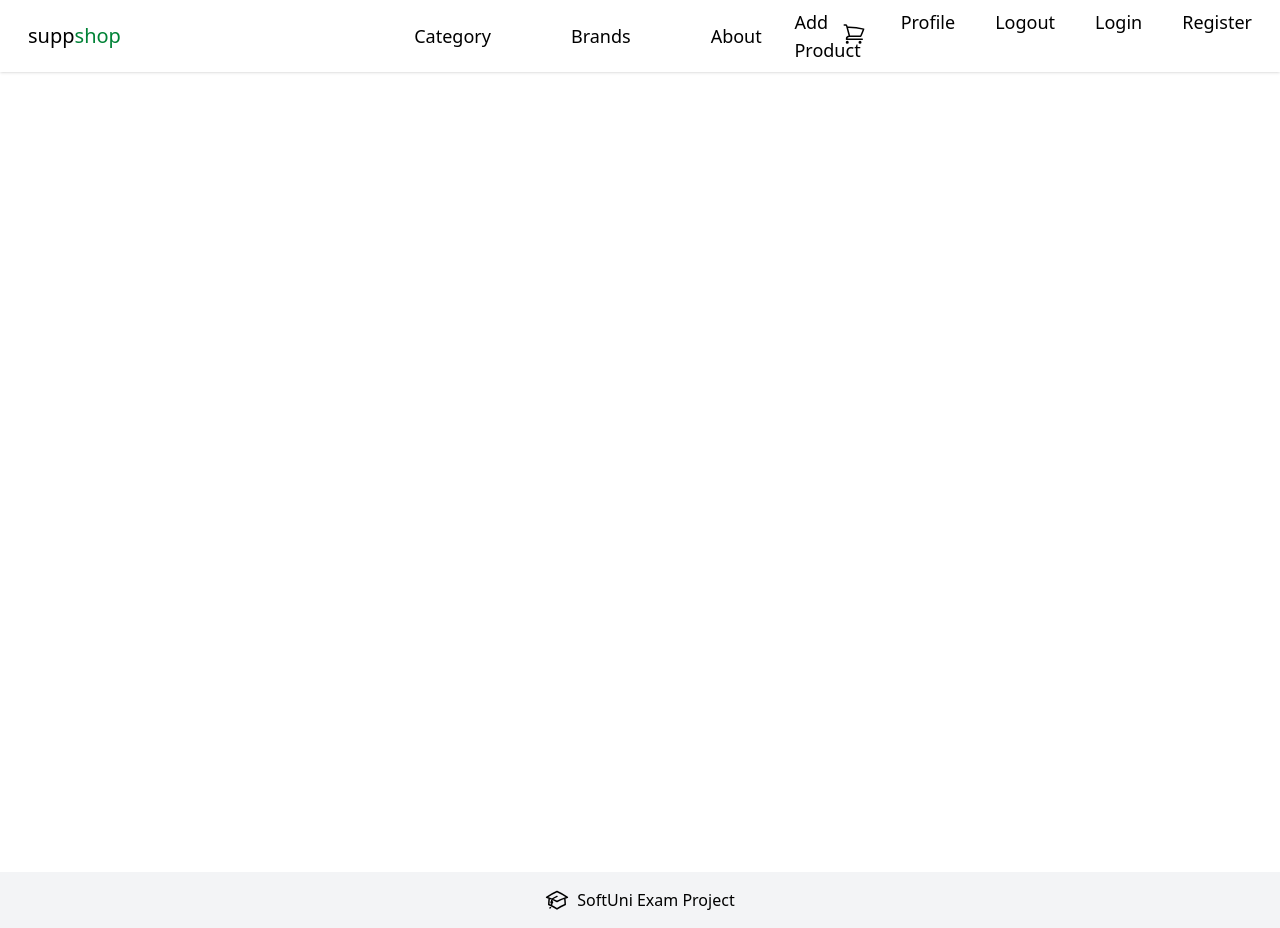
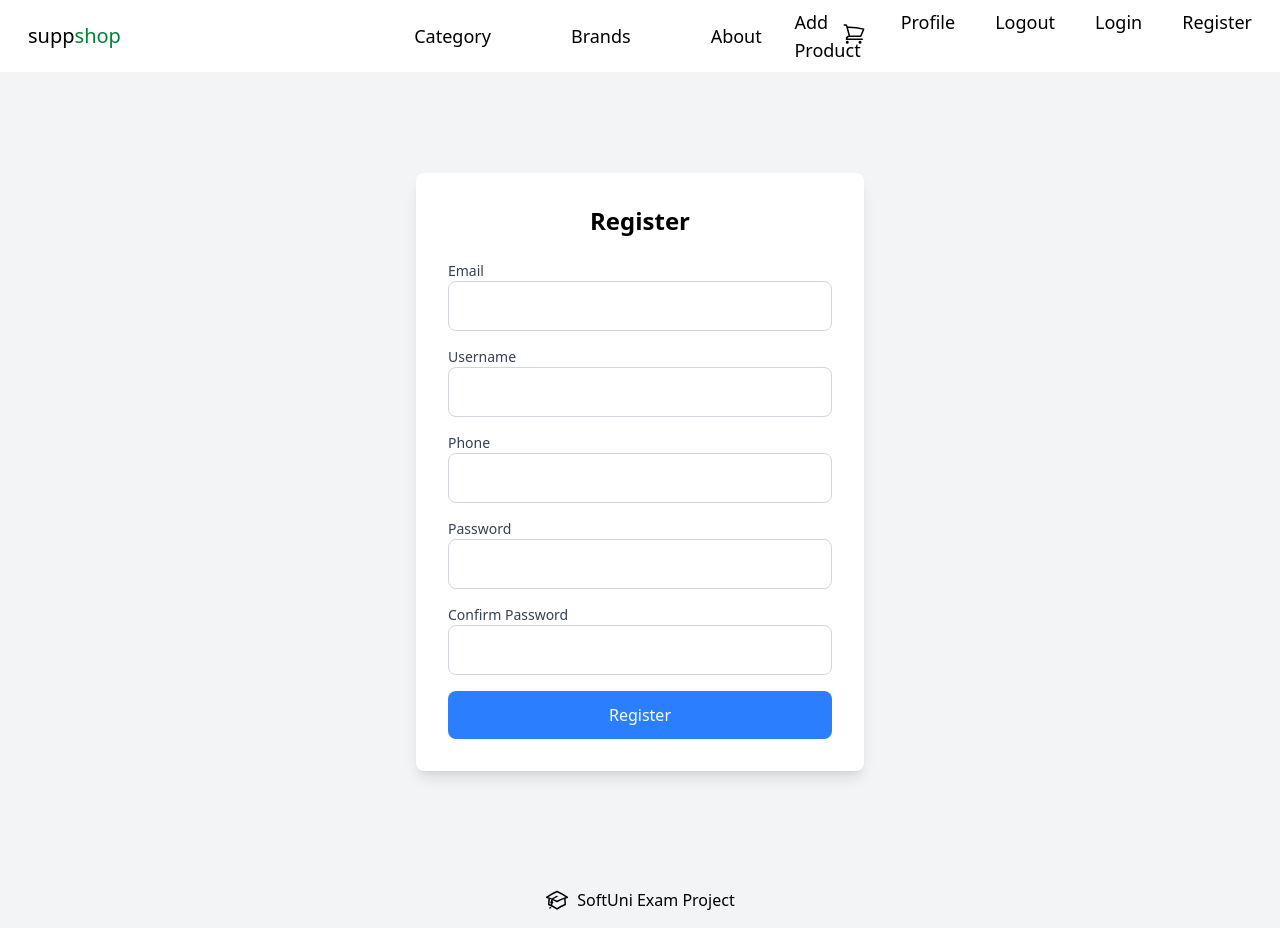
Before and after one commit to dAtanasow/SuppShop, a React (Vite) app in the folder client/: page /register in a window 1280 px wide. Built offline with nearby package versions, Linux system fonts and the light colour scheme.

Commit message:
create register component

```diff
--- a/client/src/App.jsx
+++ b/client/src/App.jsx
@@ -3,6 +3,8 @@
 import Header from "./components/Header";
 import Home from "./components/home/Home";
 import Footer from "./components/Footer";
+import About from "./components/About";
+import Register from "./components/Register";
 
 function App() {
   return (
@@ -11,6 +13,8 @@
       <main id="main-content" className="min-h-screen">
         <Routes>
           <Route path="/" element={<Home />} />
+          <Route path="/about" element={<About />} />
+          <Route path="/register" element={<Register />} />
         </Routes>
       </main>
       <Footer />
--- /dev/null
+++ b/client/src/components/Register.jsx
@@ -0,0 +1,95 @@
+export default function Register() {
+  return (
+    <div className="flex justify-center items-center min-h-screen bg-gray-100">
+      <form className="bg-white p-8 rounded-lg shadow-lg w-full max-w-md">
+        <h2 className="text-2xl font-bold text-center mb-6">Register</h2>
+        <div className="mb-4">
+          <label
+            htmlFor="email"
+            className="block text-sm font-medium text-gray-700"
+          >
+            Email
+          </label>
+          <input
+            type="email"
+            id="email"
+            name="email"
+            className="w-full p-3 border border-gray-300 rounded-lg focus:outline-none focus:ring-2 focus:ring-blue-500"
+            required
+          />
+        </div>
+
+        <div className="mb-4">
+          <label
+            htmlFor="username"
+            className="block text-sm font-medium text-gray-700"
+          >
+            Username
+          </label>
+          <input
+            type="text"
+            id="username"
+            name="username"
+            className="w-full p-3 border border-gray-300 rounded-lg focus:outline-none focus:ring-2 focus:ring-blue-500"
+            required
+          />
+        </div>
+
+        <div className="mb-4">
+          <label
+            htmlFor="phone"
+            className="block text-sm font-medium text-gray-700"
+          >
+            Phone
+          </label>
+          <input
+            type="tel"
+            id="phone"
+            name="phone"
+            className="w-full p-3 border border-gray-300 rounded-lg focus:outline-none focus:ring-2 focus:ring-blue-500"
+            required
+          />
+        </div>
+
+        <div className="mb-4">
+          <label
+            htmlFor="password"
+            className="block text-sm font-medium text-gray-700"
+          >
+            Password
+          </label>
+          <input
+            type="password"
+            id="password"
+            name="password"
+            className="w-full p-3 border border-gray-300 rounded-lg focus:outline-none focus:ring-2 focus:ring-blue-500"
+            required
+          />
+        </div>
+
+        <div className="mb-4">
+          <label
+            htmlFor="rePass"
+            className="block text-sm font-medium text-gray-700"
+          >
+            Confirm Password
+          </label>
+          <input
+            type="password"
+            id="rePass"
+            name="rePass"
+            className="w-full p-3 border border-gray-300 rounded-lg focus:outline-none focus:ring-2 focus:ring-blue-500"
+            required
+          />
+        </div>
+
+        <button
+          type="submit"
+          className="w-full bg-blue-500 text-white p-3 rounded-lg hover:bg-blue-600 focus:outline-none focus:ring-2 focus:ring-blue-500"
+        >
+          Register
+        </button>
+      </form>
+    </div>
+  );
+}
```
